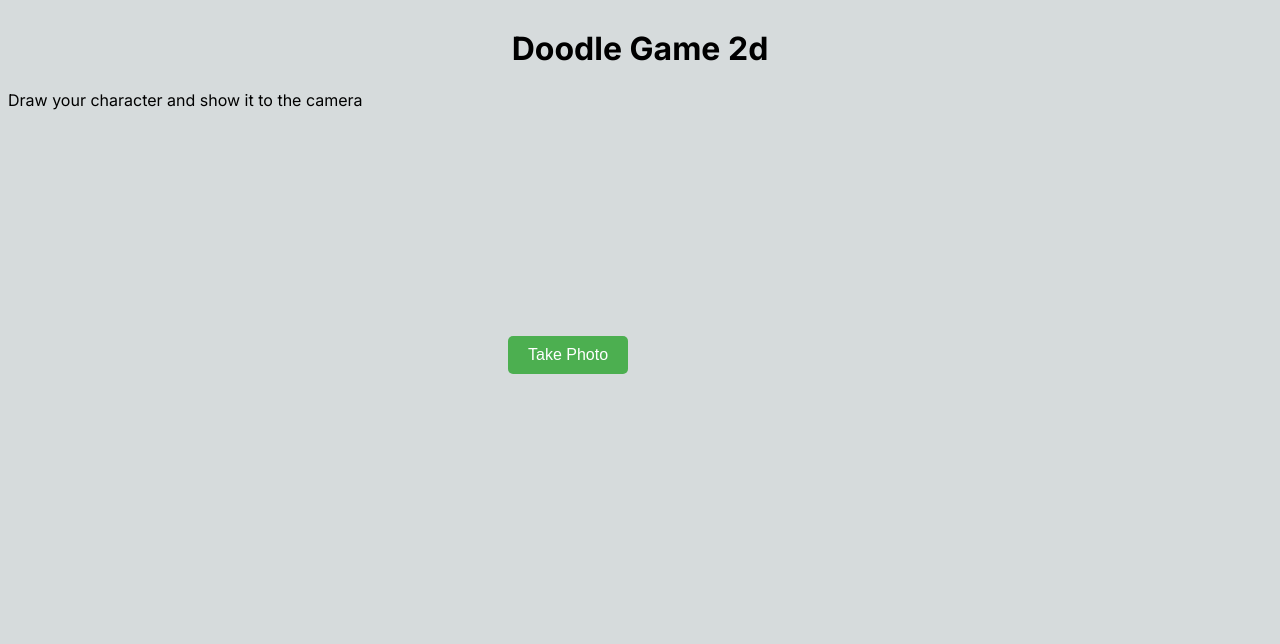
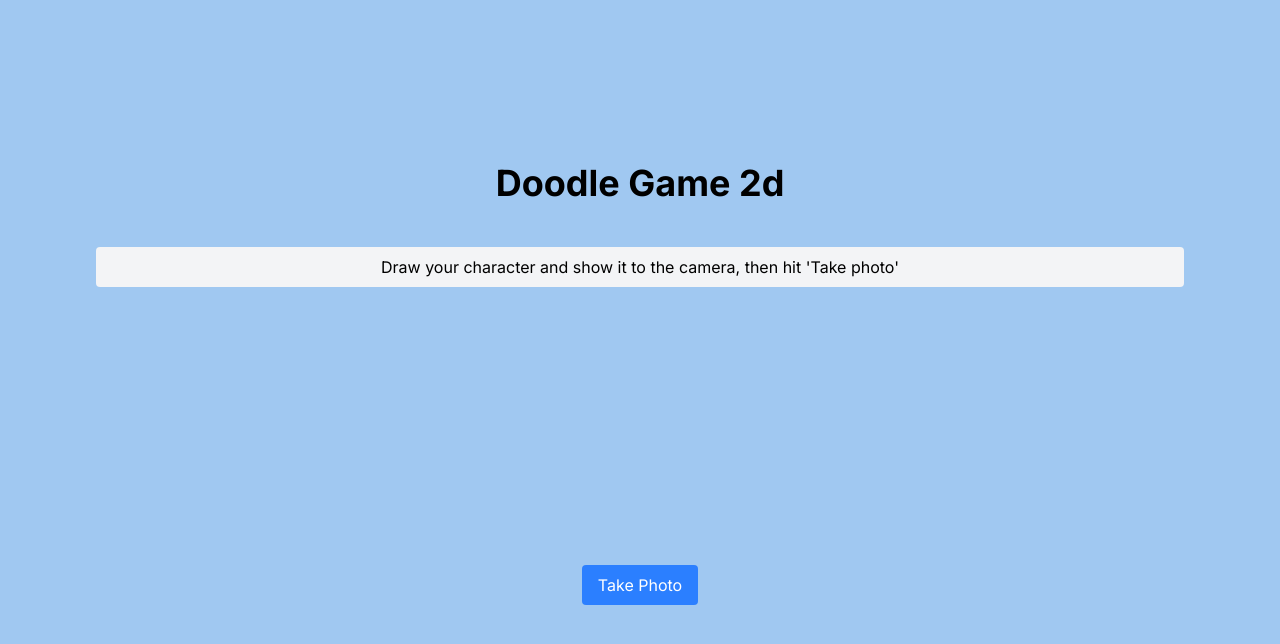
Before and after one commit to debamitro/doodle-game-2d, a Next.js app: page / in a window 1280 px wide. Shown: the top 644 px of the page. Built offline with nearby package versions, Linux system fonts and the light colour scheme; no server answers.

Commit message:
UI tweaking

```diff
--- a/src/app/components/Camera.tsx
+++ b/src/app/components/Camera.tsx
@@ -50,21 +50,26 @@ export default function Camera({ onCapture }: CameraProps) {
   };
 
   return (
-    <div className="relative">
-      Draw your character and show it to the camera<br />
+    <div className="flex flex-col items-center">
+      <div className="rounded bg-gray-100 my-3 p-2 text-center w-full">
+        Draw your character and show it to the camera, then hit 'Take photo'
+      </div>
+      <div className="flex justify-center w-full">
         <video
           ref={videoRef}
           autoPlay
           playsInline
-        className="rounded-lg shadow-lg"
           style={{ maxWidth: '100%', width: '500px' }}
         />
+      </div>
+      <div className="flex justify-center mt-4">
         <button
           onClick={capturePhoto}
-        className="mt-4 px-4 py-2 bg-green-500 text-white rounded hover:bg-green-600 transition-colors"
+          className="px-4 py-2 bg-blue-500 text-white rounded hover:bg-blue-600 transition-colors"
         >
           Take Photo
         </button>
       </div>
+    </div>
   );
 }
--- a/src/app/globals.css
+++ b/src/app/globals.css
@@ -1,10 +1,11 @@
+@import "tailwindcss";
 @tailwind base;
 @tailwind components;
 @tailwind utilities;
 
 :root {
   --foreground-rgb: 0, 0, 0;
-  --background-start-rgb: 214, 219, 220;
+  --background-start-rgb: 160, 200, 241;
   --background-end-rgb: 255, 255, 255;
 }
 
@@ -26,10 +27,6 @@ body {
   position: absolute;
   width: 50px;
   height: 50px;
-  /*background-color: #FF5733;*/
-  /*background-image: url('character-2.png');
-  background-size: contain;
-background-repeat: no-repeat;*/
   bottom: 50px;
   left: 100px;
   border-radius: 5px;
@@ -86,21 +83,6 @@ background-repeat: no-repeat;*/
   z-index: 10;
 }
 
-button {
-  margin-top: 20px;
-  padding: 10px 20px;
-  font-size: 16px;
-  cursor: pointer;
-  background-color: #4CAF50;
-  color: white;
-  border: none;
-  border-radius: 5px;
-}
-
-button:hover {
-  background-color: #45a049;
-}
-
 /* Character animation */
 @keyframes run {
   0% { transform: scaleX(1) rotate(0deg); }
--- a/src/app/page.tsx
+++ b/src/app/page.tsx
@@ -44,9 +44,10 @@ export default function Home() {
   };
 
   return (
-    <main className="flex min-h-screen flex-col items-center justify-between p-24">
-      <div className="z-10 max-w-5xl w-full items-center justify-between font-mono text-sm">
+    <main className="flex min-h-screen flex-col justify-center p-24 w-screen">
+      <div>
         <h1 className="text-4xl font-bold mb-8 text-center">Doodle Game 2d</h1>
+      </div>
 
         <div className="mb-8">
           <Camera onCapture={handleCapture} />
@@ -67,7 +68,6 @@ export default function Home() {
             </div>
           )}
         </div>
-      </div>
     </main>
   );
 }
--- a/src/app/play/page.tsx
+++ b/src/app/play/page.tsx
@@ -36,10 +36,16 @@ export default function PlayGame() {
   }
 
   return (
-    <div className="flex flex-col items-center justify-center min-h-screen p-4">
-      <h1 className="text-4xl font-bold mb-8">Play with Your Character!</h1>
+    <main className="flex min-h-screen flex-col justify-center p-24 w-screen">
+      <div>
+        <h1 className="text-4xl font-bold mb-8 text-center">Doodle Game 2d</h1>
+      </div>
 
-      <div id="game">
+      <div className="rounded bg-gray-100 my-3 p-2 text-center w-full">
+          Play with Your Character! Use space to jump
+        </div>
+
+      <div id="game" className='mx-auto'>
           <div id="character">
             <img
               src={imageData}
@@ -54,14 +60,13 @@ export default function PlayGame() {
           <div id="game-over">
             <h1>Game Over!</h1>
             <p>Your score: <span id="final-score">0</span></p>
-          <button id="restart">Play Again</button>
+            <button id="restart" className="px-4 py-2 bg-blue-500 text-white rounded hover:bg-blue-600 transition-colors">Play Again</button>
           </div>
         </div>
 
         <script async src="/game.js"></script>
 
         <div className="mt-8 text-center">
-        <p className="text-lg mb-4">Use space to jump</p>
           <button
             onClick={handleNewCharacter}
             className="px-4 py-2 bg-blue-500 text-white rounded hover:bg-blue-600 transition-colors"
@@ -69,6 +74,6 @@ export default function PlayGame() {
             Create New Character
           </button>
         </div>
-    </div>
+    </main>
   );
 }
```
Lines whose indentation alone changed are shown as unchanged.
